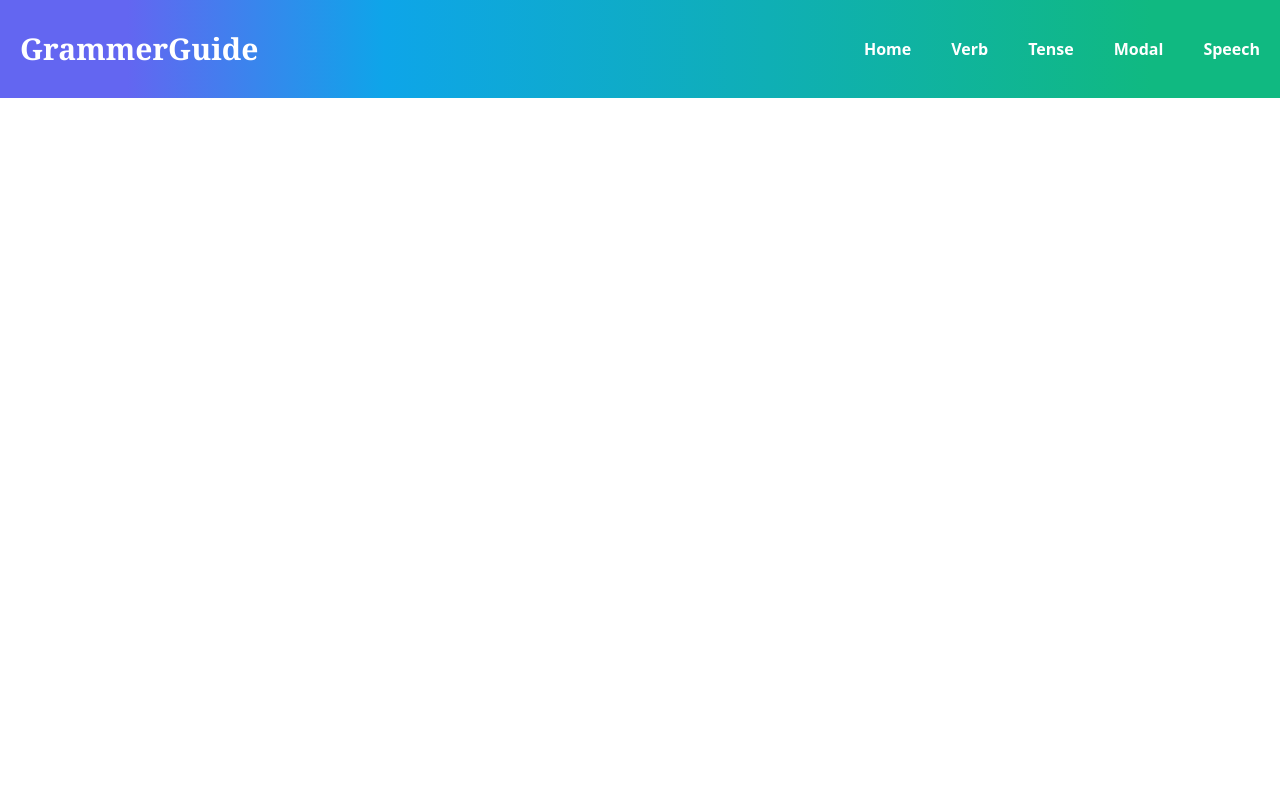
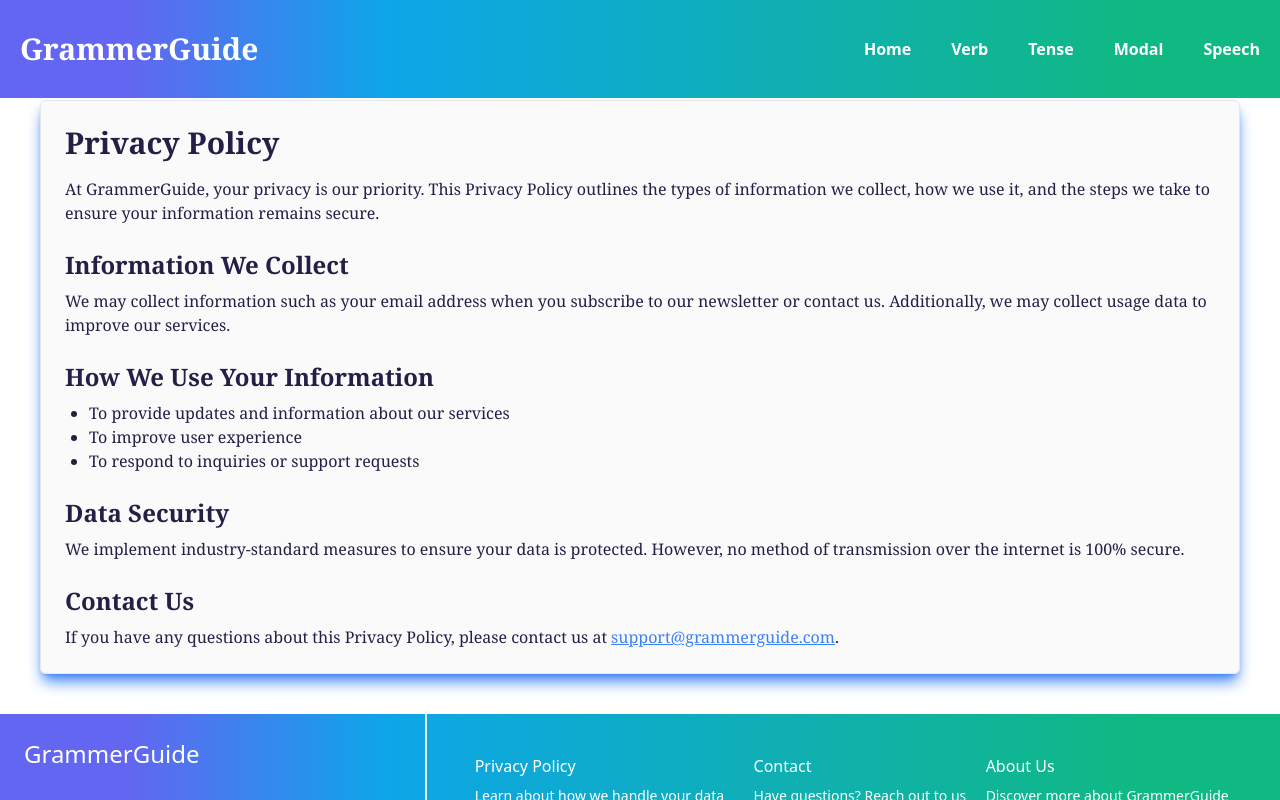
Before and after one commit to Bobbykumar706584/grammar, a React (Create React App) app: page /about in a window 1280 px wide. Shown: the top 800 px of the page. Built offline with nearby package versions, Linux system fonts and the light colour scheme.

Commit message:
update website

```diff
--- a/src/components/About.js
+++ b/src/components/About.js
@@ -1,12 +1,55 @@
-import React from "react"
+import Footer from "./Nav/Footer";
 import Header from "./Nav/Header";
-import Banner from "./Nav/Banner";
+
 const About = () => {
   return (
     <>
-    <Header />
-    {/* <Banner /> */}
+      <Header />
+      <div className="font-serif mt-[100px] p-6 border border-gray-200 m-10 text-[#231f45] bg-gray-200/20 rounded-md shadow-lg shadow-blue-500">
+        <h1 className="text-3xl font-bold mb-4">Privacy Policy</h1>
+        <p className="mb-4">
+          At GrammerGuide, your privacy is our priority. This Privacy Policy
+          outlines the types of information we collect, how we use it, and the
+          steps we take to ensure your information remains secure.
+        </p>
+        <h2 className="text-2xl font-semibold mt-6 mb-2">
+          Information We Collect
+        </h2>
+        <p className="mb-4">
+          We may collect information such as your email address when you
+          subscribe to our newsletter or contact us. Additionally, we may
+          collect usage data to improve our services.
+        </p>
+        <h2 className="text-2xl font-semibold mt-6 mb-2">
+          How We Use Your Information
+        </h2>
+        <ul className="list-disc ml-6 mb-4">
+          <li>To provide updates and information about our services</li>
+          <li>To improve user experience</li>
+          <li>To respond to inquiries or support requests</li>
+        </ul>
+        <h2 className="text-2xl font-semibold mt-6 mb-2">Data Security</h2>
+        <p className="mb-4">
+          We implement industry-standard measures to ensure your data is
+          protected. However, no method of transmission over the internet is
+          100% secure.
+        </p>
+        <h2 className="text-2xl font-semibold mt-6 mb-2">Contact Us</h2>
+        <p>
+          If you have any questions about this Privacy Policy, please contact us
+          at
+          <a
+            href="mailto:support@grammerguide.com"
+            className="text-blue-500 underline ml-1"
+          >
+            support@grammerguide.com
+          </a>
+          .
+        </p>
+      </div>
+      <Footer />
     </>
   );
 };
+
 export default About;
--- a/src/components/Nav/Footer.js
+++ b/src/components/Nav/Footer.js
@@ -2,7 +2,7 @@
 
 const Footer = () => {
   return (
-    <div className="w-full md:h-[250px] bg-gradient-to-r from-indigo-500 from-10% via-sky-500 via-30% to-indigo-500 to-90% text-white">
+    <div className="w-full md:h-[250px] bg-gradient-to-r from-indigo-500 from-10% via-sky-500 via-30% to-emerald-500 to-90% text-white">
       <div className="md:grid md:grid-cols-3">
         {/* Subscription Section */}
         <div className="col-span-1 p-2 border-r-2">
@@ -58,13 +58,13 @@ const Footer = () => {
               </p>
             </div>
             <div>
-              <a href="/about-us" className="hover:underline">
+              <a href="/" className="hover:underline">
                 About Us
               </a>
               <p className="text-sm mt-2">
                 Discover more about GrammerGuide and our mission to enhance
                 grammar education. Visit our{" "}
-                <a href="/about-us" className="text-black underline">
+                <a href="/" className="text-black underline">
                   About Us
                 </a>
                 .
```
